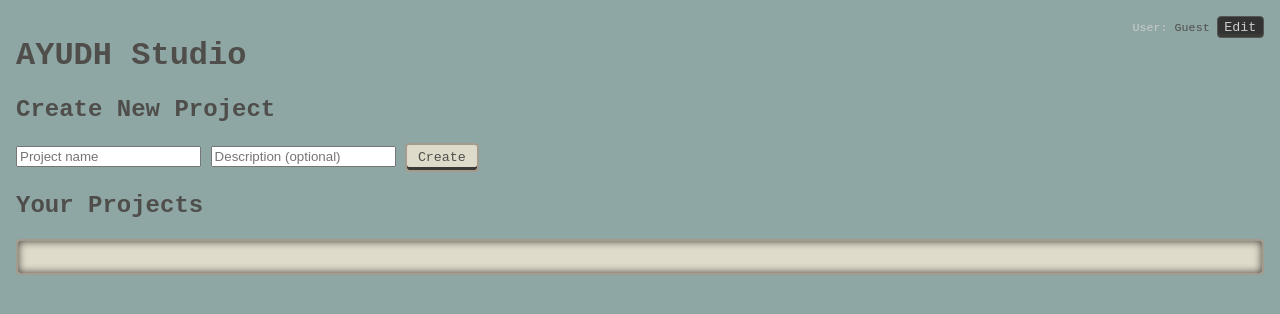
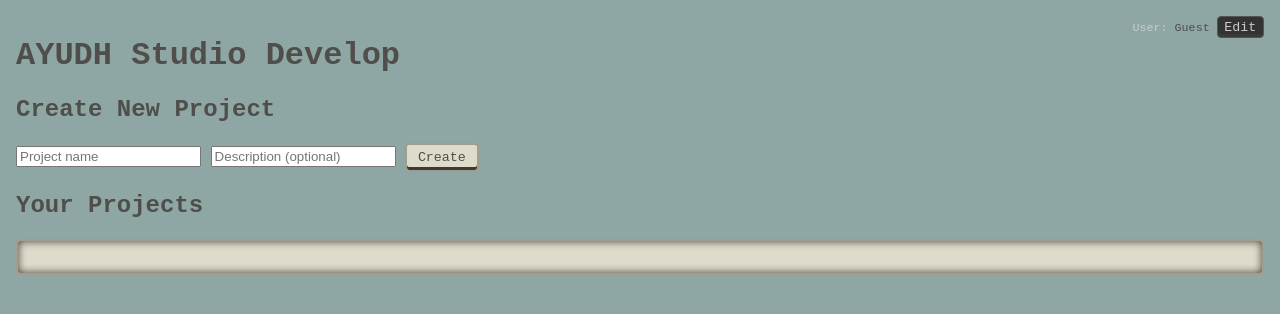
Before and after one commit to shivarro/AYUDHStudio, a website: page public/index.html in a window 1280 px wide. Drawn offline with Linux system fonts and the light colour scheme; no server answers.

Commit message:
Update index.html

```diff
--- a/public/index.html
+++ b/public/index.html
@@ -6,7 +6,7 @@
   <link rel="stylesheet" href="styles.css">
 </head>
 <body>
-  <h1>AYUDH Studio</h1>
+  <h1>AYUDH Studio Develop</h1>
 
   <!-- at very top of <body> -->
   <div id="profile" style="
```
